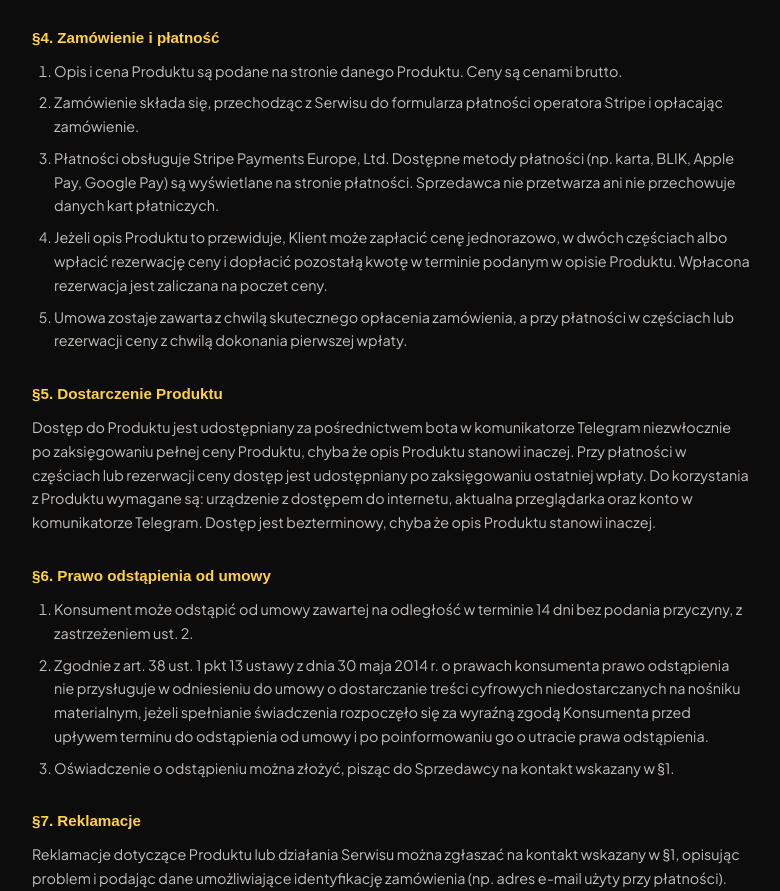
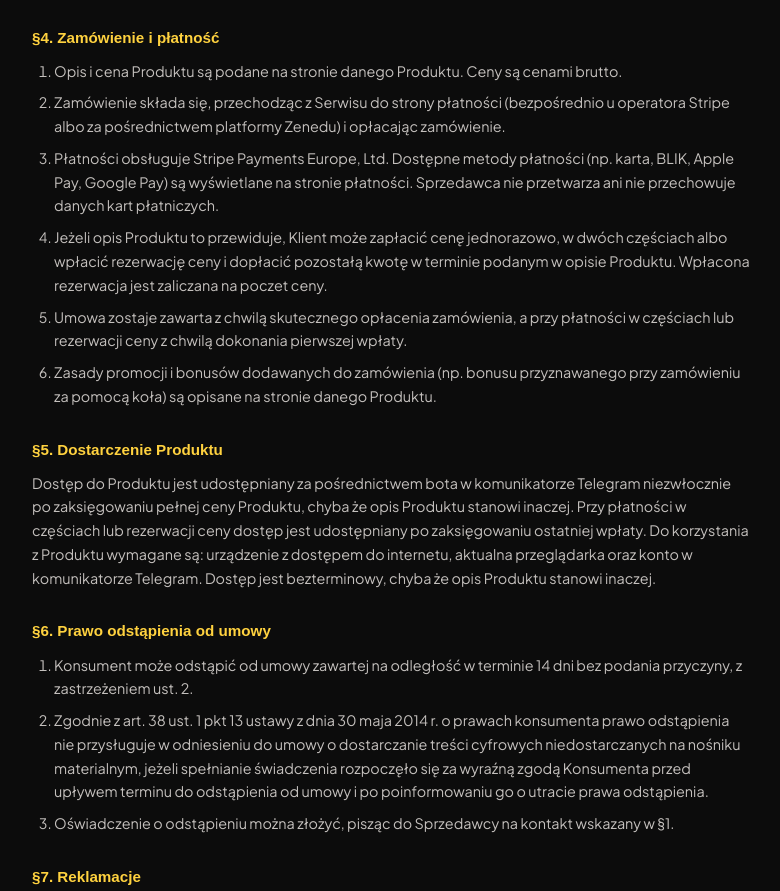
Before and after one commit to BlackLogic-Kate/denro13, a plain HTML site: page regulamin.html in a window 1280 px wide. Shown: the part 816-1707 px from the top of the page, without its empty margins (248-1028 px from the left). Drawn offline with Linux system fonts and the light colour scheme; a web font is replaced by a local one.

Commit message:
Regulamin: payment via Stripe or Zenedu, promotions and bonuses clause
Co-Authored-By: Claude Opus 5.5 <noreply@anthropic.com>
Claude-Session: https://claude.ai/code/session_01FXzmdvrJfrdn9fa7hxdzqF

```diff
--- a/regulamin.html
+++ b/regulamin.html
@@ -34,10 +34,11 @@ footer{border-top:1px solid rgba(255,255,255,.08);margin-top:40px;padding-top:18
 <h2>§4. Zamówienie i płatność</h2>
 <ol>
 <li>Opis i cena Produktu są podane na stronie danego Produktu. Ceny są cenami brutto.</li>
-<li>Zamówienie składa się, przechodząc z Serwisu do formularza płatności operatora Stripe i opłacając zamówienie.</li>
+<li>Zamówienie składa się, przechodząc z Serwisu do strony płatności (bezpośrednio u operatora Stripe albo za pośrednictwem platformy Zenedu) i opłacając zamówienie.</li>
 <li>Płatności obsługuje Stripe Payments Europe, Ltd. Dostępne metody płatności (np. karta, BLIK, Apple Pay, Google Pay) są wyświetlane na stronie płatności. Sprzedawca nie przetwarza ani nie przechowuje danych kart płatniczych.</li>
 <li>Jeżeli opis Produktu to przewiduje, Klient może zapłacić cenę jednorazowo, w dwóch częściach albo wpłacić rezerwację ceny i dopłacić pozostałą kwotę w terminie podanym w opisie Produktu. Wpłacona rezerwacja jest zaliczana na poczet ceny.</li>
 <li>Umowa zostaje zawarta z chwilą skutecznego opłacenia zamówienia, a przy płatności w częściach lub rezerwacji ceny z chwilą dokonania pierwszej wpłaty.</li>
+<li>Zasady promocji i bonusów dodawanych do zamówienia (np. bonusu przyznawanego przy zamówieniu za pomocą koła) są opisane na stronie danego Produktu.</li>
 </ol>
 <h2>§5. Dostarczenie Produktu</h2>
 <p>Dostęp do Produktu jest udostępniany za pośrednictwem bota w komunikatorze Telegram niezwłocznie po zaksięgowaniu pełnej ceny Produktu, chyba że opis Produktu stanowi inaczej. Przy płatności w częściach lub rezerwacji ceny dostęp jest udostępniany po zaksięgowaniu ostatniej wpłaty. Do korzystania z Produktu wymagane są: urządzenie z dostępem do internetu, aktualna przeglądarka oraz konto w komunikatorze Telegram. Dostęp jest bezterminowy, chyba że opis Produktu stanowi inaczej.</p>
```
